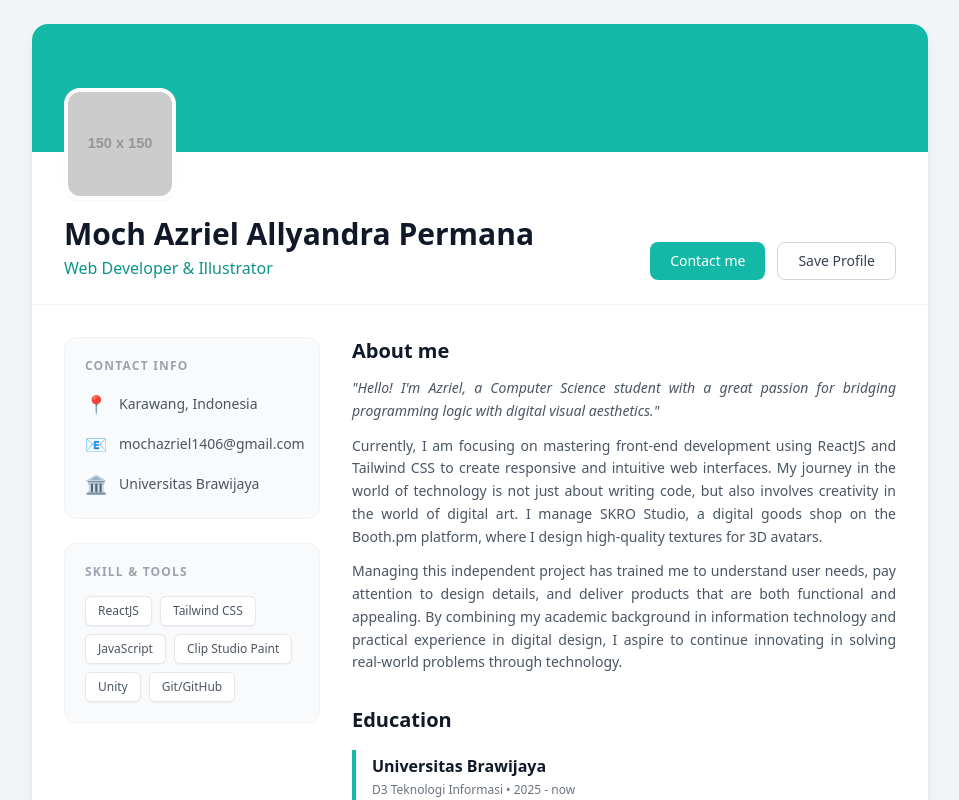
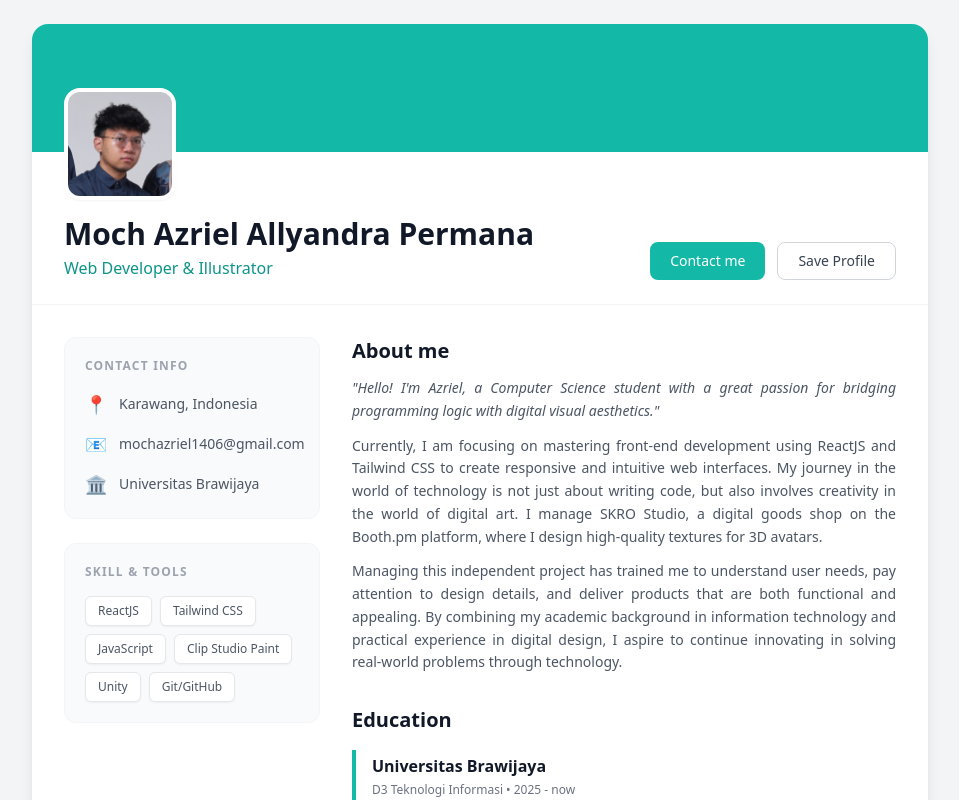
Before and after one commit to ShiKuro01/GroupProject4, a React (Create React App) app: page /azriel in a window 1280 px wide. Shown: the top 800 px of the page, without its empty margins (160-1119 px from the left). Built offline with nearby package versions, Linux system fonts and the light colour scheme.

Commit message:
update profile pict on azriel's profile pages

```diff
--- a/src/myPages/profilePages.js
+++ b/src/myPages/profilePages.js
@@ -1,4 +1,5 @@
 import React from 'react';
+import profilePicture from '../assets/pp_azriel.JPG';
 
 const ProfilePages = () => {
   return (
@@ -11,7 +12,7 @@ const ProfilePages = () => {
           {/* Profile Picture (Absolute Position) */}
           <div className="absolute -bottom-12 left-8 w-28 h-28 bg-white rounded-2xl border-4 border-white shadow-sm overflow-hidden flex items-center justify-center">
             <img
-              src="https://via.placeholder.com/150"
+              src={profilePicture}
               alt="Moch Azriel AP"
               className="w-full h-full object-cover"
             />
```
Also changed, not shown: src/assets/pp_azriel.JPG (added).
